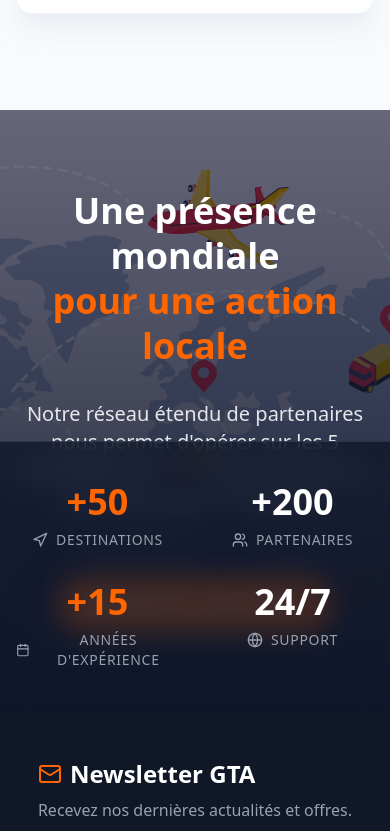
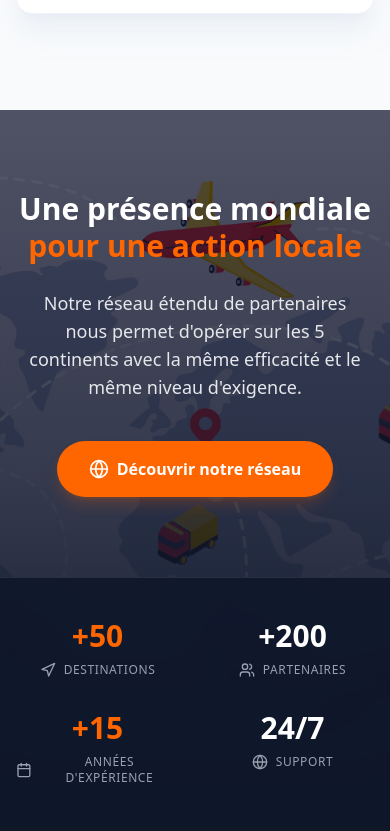
Before and after one commit to Slyannn/gta-transit, a Next.js app: page / in a window 390 px wide. Shown: the part 9453-10284 px from the top of the page. Built offline with nearby package versions, Linux system fonts and the light colour scheme.

Commit message:
Home page redesign

```diff
--- a/src/app/components/home/WorldMapSection.tsx
+++ b/src/app/components/home/WorldMapSection.tsx
@@ -7,8 +7,9 @@ import Image from "next/image";
 
 const WorldMapSection = () => {
   return (
-    <section className="relative h-[60vh] min-h-[600px] w-full overflow-hidden flex items-center justify-center">
-      {/* Background Image */}
+    <section className="relative w-full overflow-hidden bg-slate-900 flex flex-col md:block">
+
+      {/* Background Image - Absolute to cover the whole section */}
       <div className="absolute inset-0 z-0">
         <Image
             src="/World_presence.jpg"
@@ -18,27 +19,31 @@ const WorldMapSection = () => {
             priority
         />
         {/* Overlays for readability */}
-        <div className="absolute inset-0 bg-slate-900/60 mix-blend-multiply"></div>
+        <div className="absolute inset-0 bg-slate-900/70 mix-blend-multiply"></div>
         <div className="absolute inset-0 bg-gradient-to-t from-slate-900 via-slate-900/40 to-transparent"></div>
       </div>
 
-      <div className="container mx-auto px-4 relative z-10 text-center text-white">
+      {/* Main Content Wrapper - Flex column to push stats to bottom naturally on mobile */}
+      <div className="relative z-10 flex flex-col min-h-[600px] md:h-[70vh]">
+
+          {/* Text Content - Centered in remaining space */}
+          <div className="flex-grow flex items-center justify-center px-4 py-20">
             <motion.div
                 initial={{ opacity: 0, y: 30 }}
                 whileInView={{ opacity: 1, y: 0 }}
                 viewport={{ once: true }}
-            className="max-w-4xl mx-auto space-y-8"
+                className="text-center text-white max-w-4xl mx-auto space-y-6 md:space-y-8"
             >
-            <h2 className="text-4xl md:text-6xl font-bold leading-tight">
+                <h2 className="text-3xl md:text-5xl lg:text-6xl font-bold leading-tight">
                 Une présence mondiale <br/>
                 <span className="text-accent">pour une action locale</span>
                 </h2>
 
-            <p className="text-xl text-gray-200 max-w-2xl mx-auto">
+                <p className="text-lg md:text-xl text-gray-200 max-w-2xl mx-auto px-2">
                     Notre réseau étendu de partenaires nous permet d'opérer sur les 5 continents avec la même efficacité et le même niveau d'exigence.
                 </p>
 
-            <div className="pt-8">
+                <div className="pt-4 md:pt-8">
                 <Link
                     href="/devis"
                     className="inline-flex items-center px-8 py-4 bg-accent hover:bg-white hover:text-accent text-white font-bold rounded-full transition-all duration-300 transform hover:scale-105 shadow-lg shadow-accent/20"
@@ -50,32 +55,33 @@ const WorldMapSection = () => {
             </motion.div>
           </div>
 
-      {/* Stats Band */}
-      <div className="absolute bottom-0 w-full bg-slate-900/80 backdrop-blur-md border-t border-white/10 py-10 z-20">
+          {/* Stats Band - Part of the flex flow, stays at bottom */}
+          <div className="w-full bg-slate-900/90 backdrop-blur-md border-t border-white/10 py-10 mt-auto">
               <div className="container mx-auto px-4">
                   <div className="grid grid-cols-2 md:grid-cols-4 gap-8">
                       <div className="text-center space-y-2">
-                      <div className="text-4xl font-bold text-accent">+50</div>
-                      <div className="text-sm text-gray-400 uppercase tracking-wider flex items-center justify-center gap-2">
+                          <div className="text-3xl md:text-4xl font-bold text-accent">+50</div>
+                          <div className="text-xs md:text-sm text-gray-400 uppercase tracking-wider flex items-center justify-center gap-2">
                               <Navigation size={16} /> Destinations
                           </div>
                       </div>
                       <div className="text-center space-y-2">
-                      <div className="text-4xl font-bold text-white">+200</div>
-                      <div className="text-sm text-gray-400 uppercase tracking-wider flex items-center justify-center gap-2">
+                          <div className="text-3xl md:text-4xl font-bold text-white">+200</div>
+                          <div className="text-xs md:text-sm text-gray-400 uppercase tracking-wider flex items-center justify-center gap-2">
                               <Users size={16} /> Partenaires
                           </div>
                       </div>
                       <div className="text-center space-y-2">
-                      <div className="text-4xl font-bold text-accent">+15</div>
-                      <div className="text-sm text-gray-400 uppercase tracking-wider flex items-center justify-center gap-2">
+                          <div className="text-3xl md:text-4xl font-bold text-accent">+15</div>
+                          <div className="text-xs md:text-sm text-gray-400 uppercase tracking-wider flex items-center justify-center gap-2">
                               <Calendar size={16} /> Années d'expérience
                           </div>
                       </div>
                       <div className="text-center space-y-2">
-                      <div className="text-4xl font-bold text-white">24/7</div>
-                      <div className="text-sm text-gray-400 uppercase tracking-wider flex items-center justify-center gap-2">
+                          <div className="text-3xl md:text-4xl font-bold text-white">24/7</div>
+                          <div className="text-xs md:text-sm text-gray-400 uppercase tracking-wider flex items-center justify-center gap-2">
                               <Globe size={16} /> Support
+                          </div>
                       </div>
                   </div>
               </div>
```
Lines whose indentation alone changed are shown as unchanged.
